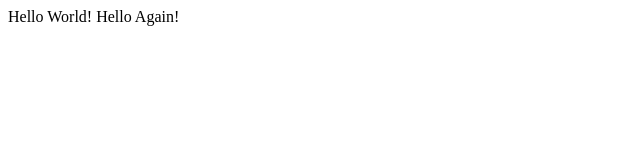
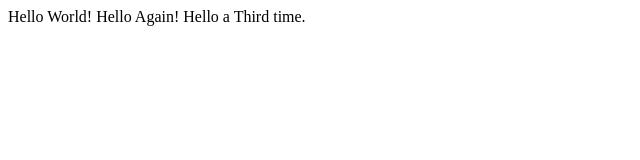
Before and after one commit to cursorcanis/lecture0, a plain HTML site: page lecture0/hello.html in a window 1280 px wide. Shown: the whole page, without its empty margins (0-640 px from the left). Drawn offline with Linux system fonts and the light colour scheme.

Commit message:
Add a third line to the html doc

```diff
--- a/lecture0/hello.html
+++ b/lecture0/hello.html
@@ -6,7 +6,7 @@
         </title>
     </head>
 <body>
-    Hello World! Hello Again!
+    Hello World! Hello Again! Hello a Third time.
 </body>
 
 </html>
```
